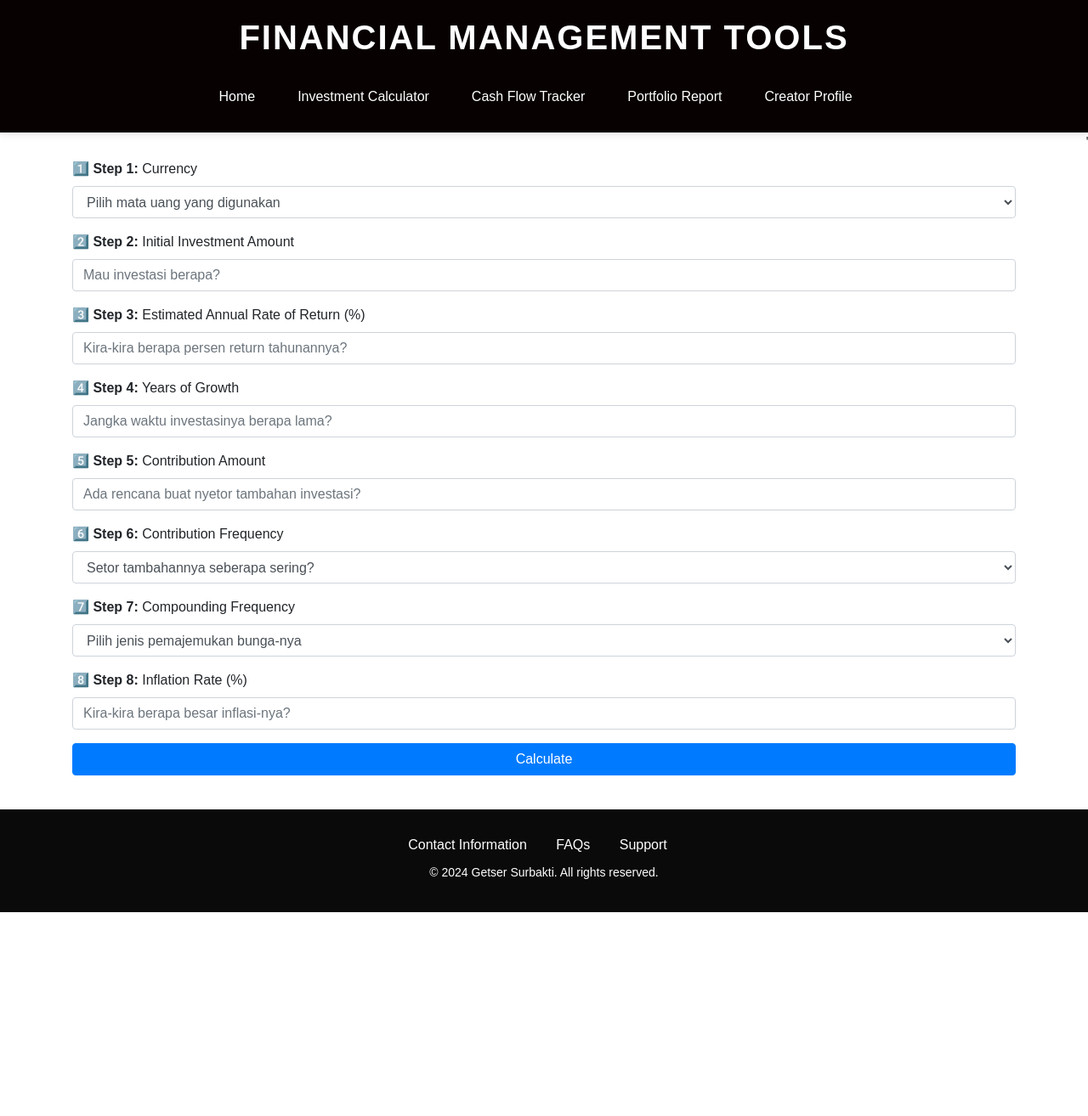
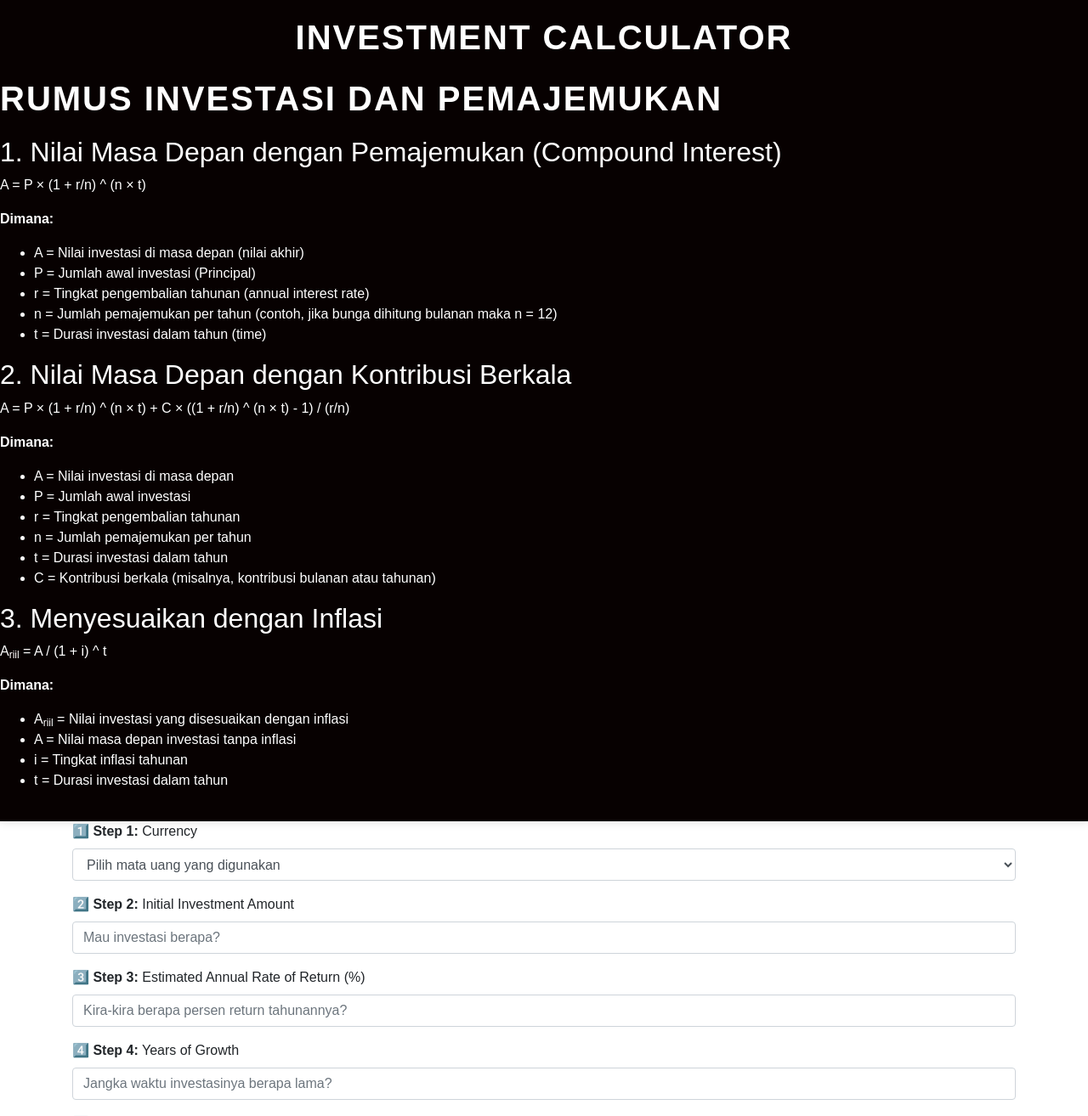
Before and after one commit to getser-surbakti/Investment-Calculator, a Flask app: page / in a window 1280 px wide. Shown: the top 1314 px of the page at 85% size. Before the commit the page ends 1074 px from the top, so only its background shows below. Run offline with Flask 2, Linux system fonts and the light colour scheme; some libraries are stand-ins or nearby versions.

Commit message:
removed header

```diff
--- a/templates/index.html
+++ b/templates/index.html
@@ -107,27 +107,50 @@
 
 <header>
 <div class="container">
-        <h1 class="text-center mb-4">Financial Management Tools</h1>
-        <nav>
-            <ul class="nav justify-content-center">
-                <li class="nav-item">
-                    <a class="nav-link text-white" href="https://homepage-two-gules.vercel.app" target="_blank">Home</a>
-                </li>
-                <li class="nav-item">
-                    <a class="nav-link text-white" href="https://investmentcalculator-getser.vercel.app" target="_blank">Investment Calculator</a>
-                </li>
-                <li class="nav-item">
-                    <a class="nav-link text-white" href="https://homepage-two-gules.vercel.app/public/budget-tracker.html" target="_blank">Cash Flow Tracker</a>
-                </li>
-                <li class="nav-item">
-                    <a class="nav-link text-white" href="https://homepage-two-gules.vercel.app/public/portfolio_report.html" target="_blank">Portfolio Report</a>
-                </li>
-                <li class="nav-item">
-                    <a class="nav-link text-white" href="https://homepage-two-gules.vercel.app/public/creator_profile.html" target="_blank">Creator Profile</a>
-                </li>
+<h1 class="text-center mb-4">Investment Calculator</h1>
+</div>
+<body>
+<h1>Rumus Investasi dan Pemajemukan</h1>
+
+<h2>1. Nilai Masa Depan dengan Pemajemukan (Compound Interest)</h2>
+<div class="formula">
+    <p>A = P × (1 + r/n) ^ (n × t)</p>
+    <p><strong>Dimana:</strong></p>
+    <ul>
+        <li>A = Nilai investasi di masa depan (nilai akhir)</li>
+        <li>P = Jumlah awal investasi (Principal)</li>
+        <li>r = Tingkat pengembalian tahunan (annual interest rate)</li>
+        <li>n = Jumlah pemajemukan per tahun (contoh, jika bunga dihitung bulanan maka n = 12)</li>
+        <li>t = Durasi investasi dalam tahun (time)</li>
     </ul>
-        </nav>
 </div>
+
+<h2>2. Nilai Masa Depan dengan Kontribusi Berkala</h2>
+<div class="formula">
+    <p>A = P × (1 + r/n) ^ (n × t) + C × ((1 + r/n) ^ (n × t) - 1) / (r/n)</p>
+    <p><strong>Dimana:</strong></p>
+    <ul>
+        <li>A = Nilai investasi di masa depan</li>
+        <li>P = Jumlah awal investasi</li>
+        <li>r = Tingkat pengembalian tahunan</li>
+        <li>n = Jumlah pemajemukan per tahun</li>
+        <li>t = Durasi investasi dalam tahun</li>
+        <li>C = Kontribusi berkala (misalnya, kontribusi bulanan atau tahunan)</li>
+    </ul>
+</div>
+
+<h2>3. Menyesuaikan dengan Inflasi</h2>
+<div class="formula">
+    <p>A<sub>riil</sub> = A / (1 + i) ^ t</p>
+    <p><strong>Dimana:</strong></p>
+    <ul>
+        <li>A<sub>riil</sub> = Nilai investasi yang disesuaikan dengan inflasi</li>
+        <li>A = Nilai masa depan investasi tanpa inflasi</li>
+        <li>i = Tingkat inflasi tahunan</li>
+        <li>t = Durasi investasi dalam tahun</li>
+    </ul>
+</div>
+</body>
 </header>
 <style>
 /* Footer Styling */
@@ -156,7 +179,6 @@
 </style>
 
 <!-- Marquee for Instagram Link -->
-<marquee direction="left">"Invest today, prosper tomorrow." - &#x2728; IG: @getsersurbakti-</marquee>
 
 <body>
 <div class="container">
@@ -226,24 +248,6 @@
     </form>
 </div>
 </body>
-
-<footer>
-    <nav>
-        <ul style="list-style-type: none; padding: 0; margin: 0;">
-            <li style="display: inline; margin-right: 15px;">
-                <a href="#contact">Contact Information</a>
-            </li>
-            <li style="display: inline; margin-right: 15px;">
-                <a href="#faqs">FAQs</a>
-            </li>
-            <li style="display: inline;">
-                <a href="#support">Support</a>
-            </li>
-        </ul>
-    </nav>
-    <p>&copy; 2024 Getser Surbakti. All rights reserved.</p>
-</footer>
-
 <script src="https://code.jquery.com/jquery-3.5.1.slim.min.js"></script>
 <script src="https://cdn.jsdelivr.net/npm/@popperjs/core@2.9.2/dist/umd/popper.min.js"></script>
 <script src="https://stackpath.bootstrapcdn.com/bootstrap/4.5.2/js/bootstrap.min.js"></script>
```
Also changed, not shown: templates/result.html (+2 -52 lines). Lines whose indentation alone changed are shown as unchanged.
